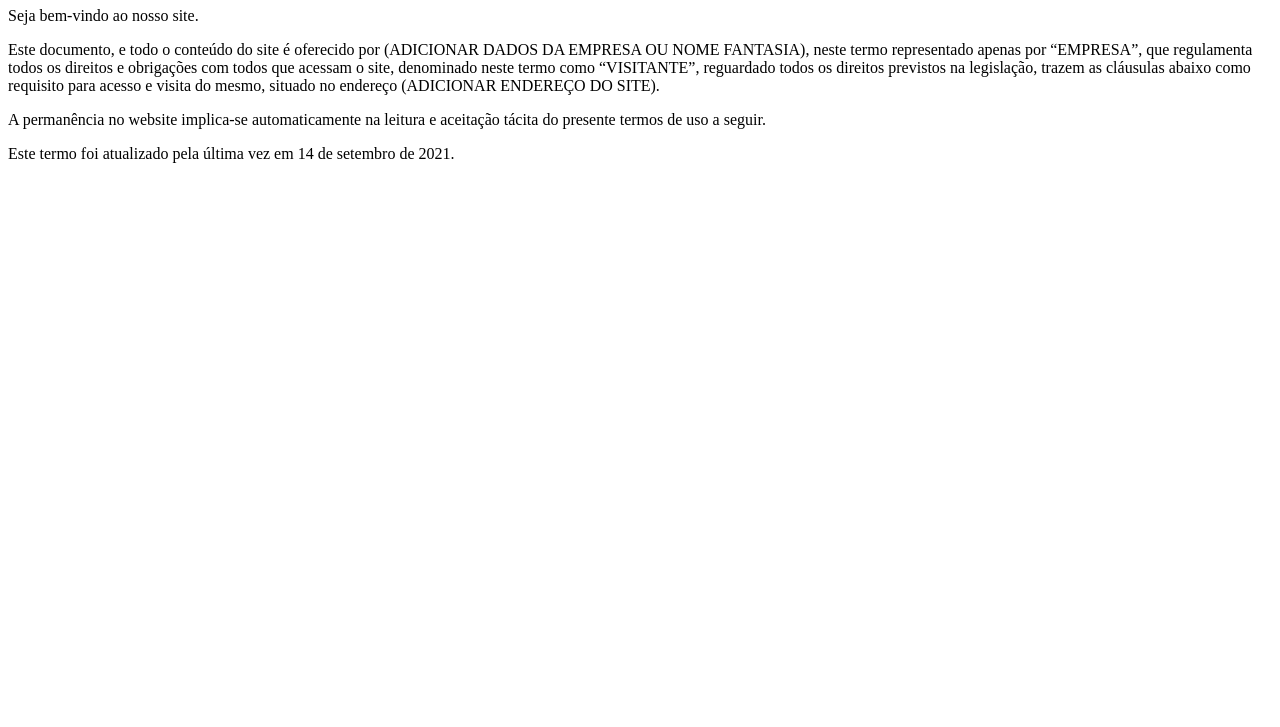
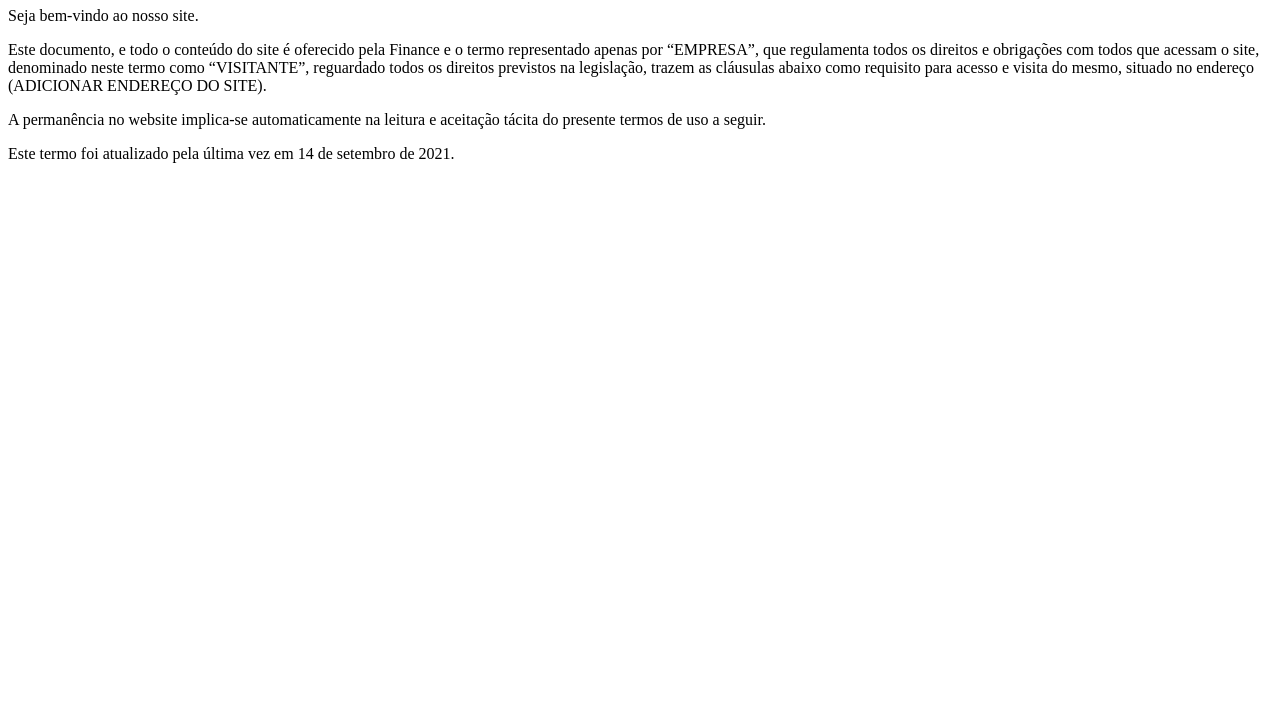
Before and after one commit to matosmarcio10/Desafio-Hackaton-Extraoficial, a plain HTML site: page termosdeuso.html in a window 1280 px wide. Shown: the part 73-800 px from the top of the page. Drawn offline with Linux system fonts and the light colour scheme.

Commit message:
Update and rename index.html to termosdeuso.html
Termos de uso do site.

```diff
--- a/index.html
+++ b/termosdeuso.html
@@ -12,7 +12,7 @@
     <h1>Termos e condições de uso do site.</h1>
     <p>Seja bem-vindo ao nosso site.</p>
     <p>
-        Este documento, e todo o conteúdo do site é oferecido por (ADICIONAR DADOS DA EMPRESA OU NOME FANTASIA), neste termo representado apenas por “EMPRESA”, que regulamenta todos os direitos e obrigações com todos que acessam o site, denominado neste termo como “VISITANTE”, reguardado todos os direitos previstos na legislação, trazem as cláusulas abaixo como requisito para acesso e visita do mesmo, situado no endereço (ADICIONAR ENDEREÇO DO SITE).
+        Este documento, e todo o conteúdo do site é oferecido pela Finance e o termo representado apenas por “EMPRESA”, que regulamenta todos os direitos e obrigações com todos que acessam o site, denominado neste termo como “VISITANTE”, reguardado todos os direitos previstos na legislação, trazem as cláusulas abaixo como requisito para acesso e visita do mesmo, situado no endereço (ADICIONAR ENDEREÇO DO SITE).
         </p>
         <p>A permanência no website implica-se automaticamente na leitura e aceitação tácita do presente termos de uso a seguir. </p>
         <p>Este termo foi atualizado pela última vez em 14 de setembro de 2021.</p>
```
